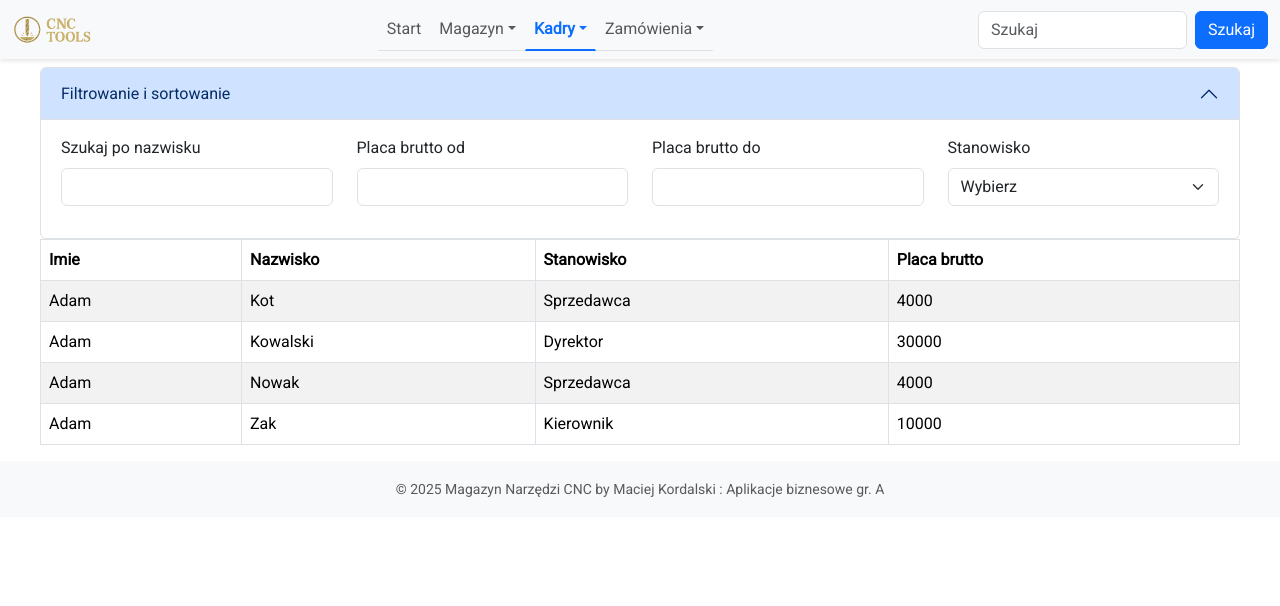
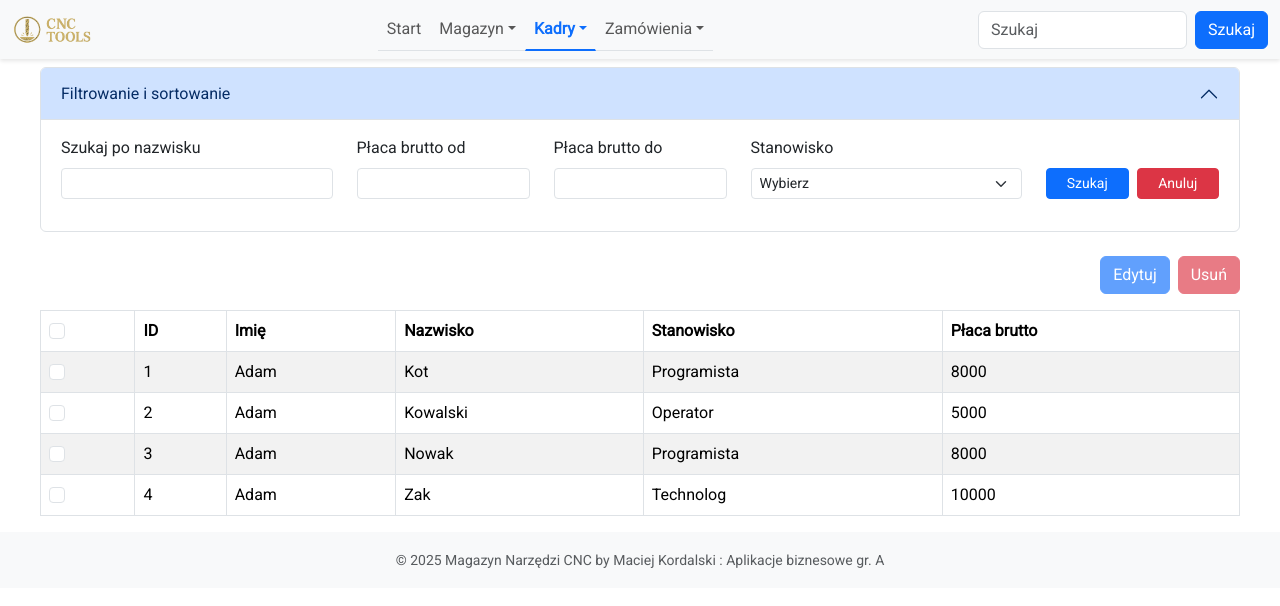
Before and after one commit to Mkordalskii/ReactApp, a React (Vite) app in the folder reactapp.client/: page /pracownicy in a window 1280 px wide. Shown: the top 606 px of the page. Built offline with nearby package versions, Linux system fonts and the light colour scheme.

Commit message:
Edit PracownikPage.jsx, PracownicyPage.jsx

```diff
--- a/reactapp.client/src/pracownik/PracownicyPage.jsx
+++ b/reactapp.client/src/pracownik/PracownicyPage.jsx
@@ -1,89 +1,150 @@
+import React, { useState } from 'react';
 import Container from 'react-bootstrap/Container';
 import Table from 'react-bootstrap/Table';
 import Accordion from 'react-bootstrap/Accordion';
 import Form from 'react-bootstrap/Form';
 import Row from 'react-bootstrap/Row';
 import Col from 'react-bootstrap/Col';
+import Button from 'react-bootstrap/Button';
+
+const initialEmployees = [
+    { id: 1, imie: 'Adam', nazwisko: 'Kot', stanowisko: 'Programista', placa: 8000 },
+    { id: 2, imie: 'Adam', nazwisko: 'Kowalski', stanowisko: 'Operator', placa: 5000 },
+    { id: 3, imie: 'Adam', nazwisko: 'Nowak', stanowisko: 'Programista', placa: 8000 },
+    { id: 4, imie: 'Adam', nazwisko: 'Zak', stanowisko: 'Technolog', placa: 10000 },
+];
 
 export const Pracownicy = () => {
+    const [employees] = useState(initialEmployees);
+    const [selectedIds, setSelectedIds] = useState([]);
+
+    const toggleSelectAll = (e) => {
+        if (e.target.checked) {
+            setSelectedIds(employees.map(emp => emp.id));
+        } else {
+            setSelectedIds([]);
+        }
+    };
+
+    const toggleSelectRow = (id) => {
+        setSelectedIds(prev =>
+            prev.includes(id) ? prev.filter(i => i !== id) : [...prev, id]
+        );
+    };
+
+    const handleDelete = () => {
+        alert(`Usuwanie pracowników: ${selectedIds.join(", ")}`);
+    };
+
+    const handleEdit = () => {
+        alert(`Edycja pracownika: ${selectedIds.join(", ")}`);
+    };
+
     return (
         <Container fluid>
-            <Accordion defaultActiveKey="filtrowanie">
-                <Accordion.Item eventKey="filtrowanie">
+            <Accordion defaultActiveKey="0" className="mb-4">
+                <Accordion.Item eventKey="0">
                     <Accordion.Header>Filtrowanie i sortowanie</Accordion.Header>
                     <Accordion.Body>
                         <Form>
                             <Row className="mb-3">
-                                <Col>
+                                <Col xs={12} md={3}>
                                     <Form.Group>
                                         <Form.Label>Szukaj po nazwisku</Form.Label>
-                                        <Form.Control type="text" />
+                                        <Form.Control type="text" size="sm" />
                                     </Form.Group>
                                 </Col>
-                                <Col>
+                                <Col xs={6} md={2}>
                                     <Form.Group>
-                                        <Form.Label>Placa brutto od</Form.Label>
-                                        <Form.Control type="text" />
+                                        <Form.Label>Płaca brutto od</Form.Label>
+                                        <Form.Control type="text" size="sm" />
                                     </Form.Group>
                                 </Col>
-                                <Col>
+                                <Col xs={6} md={2}>
                                     <Form.Group>
-                                        <Form.Label>Placa brutto do</Form.Label>
-                                        <Form.Control type="text" />
+                                        <Form.Label>Płaca brutto do</Form.Label>
+                                        <Form.Control type="text" size="sm" />
                                     </Form.Group>
                                 </Col>
-                                <Col>
+                                <Col xs={12} md={3}>
                                     <Form.Group>
                                         <Form.Label>Stanowisko</Form.Label>
-                                        <Form.Select>
+                                        <Form.Select size="sm">
                                             <option>Wybierz</option>
-                                            <option value="1">Dyrektor</option>
-                                            <option value="2">Kierownik</option>
-                                            <option value="3">Sprzedawca</option>
+                                            <option value="1">Technolog</option>
+                                            <option value="2">Programista</option>
+                                            <option value="3">Operator</option>
                                         </Form.Select>
                                     </Form.Group>
+                                </Col>
+                                <Col xs={12} md={2} className="d-flex align-items-end justify-content-end">
+                                    <div className="d-flex w-100">
+                                        <Button variant="primary" size="sm" className="me-2 w-100">Szukaj</Button>
+                                        <Button variant="danger" size="sm" className="w-100">Anuluj</Button>
+                                    </div>
                                 </Col>
                             </Row>
                         </Form>
                     </Accordion.Body>
                 </Accordion.Item>
             </Accordion>
-            <Table striped bordered hover>
+
+            {/* Przyciski akcji */}
+            <div className="d-flex justify-content-end mb-3">
+                <Button
+                    variant="primary"
+                    className="me-2"
+                    disabled={selectedIds.length !== 1}
+                    onClick={handleEdit}
+                >
+                    Edytuj
+                </Button>
+                <Button
+                    variant="danger"
+                    disabled={selectedIds.length === 0}
+                    onClick={handleDelete}
+                >
+                    Usuń
+                </Button>
+            </div>
+
+            {/* Tabela pracowników */}
+            <Table striped bordered hover responsive>
                 <thead>
                     <tr>
-                        <th>Imie</th>
+                        <th>
+                            <Form.Check
+                                type="checkbox"
+                                onChange={toggleSelectAll}
+                                checked={selectedIds.length === employees.length}
+                            />
+                        </th>
+                        <th>ID</th>
+                        <th>Imię</th>
                         <th>Nazwisko</th>
                         <th>Stanowisko</th>
-                        <th>Placa brutto</th>
+                        <th>Płaca brutto</th>
                     </tr>
                 </thead>
                 <tbody>
-                    <tr>
-                        <td>Adam</td>
-                        <td>Kot</td>
-                        <td>Sprzedawca</td>
-                        <td>4000</td>
-                    </tr>
-                    <tr>
-                        <td>Adam</td>
-                        <td>Kowalski</td>
-                        <td>Dyrektor</td>
-                        <td>30000</td>
-                    </tr>
-                    <tr>
-                        <td>Adam</td>
-                        <td>Nowak</td>
-                        <td>Sprzedawca</td>
-                        <td>4000</td>
-                    </tr>
-                    <tr>
-                        <td>Adam</td>
-                        <td>Zak</td>
-                        <td>Kierownik</td>
-                        <td>10000</td>
-                    </tr>
+                    {employees.map(emp => (
+                        <tr key={emp.id}>
+                            <td>
+                                <Form.Check
+                                    type="checkbox"
+                                    checked={selectedIds.includes(emp.id)}
+                                    onChange={() => toggleSelectRow(emp.id)}
+                                />
+                            </td>
+                            <td>{emp.id}</td>
+                            <td>{emp.imie}</td>
+                            <td>{emp.nazwisko}</td>
+                            <td>{emp.stanowisko}</td>
+                            <td>{emp.placa}</td>
+                        </tr>
+                    ))}
                 </tbody>
             </Table>
         </Container>
-    )
-}
+    );
+};
--- a/reactapp.client/src/pracownik/PracownikPage.jsx
+++ b/reactapp.client/src/pracownik/PracownikPage.jsx
@@ -89,6 +89,42 @@ export const Pracownik = () => {
                             </Row>
                         </Tab>
 
+                        <Tab eventKey="adres" title="Adres">
+                            <Row className="mb-3">
+                                <Col xs={4} md={2}>
+                                    <Form.Group>
+                                        <Form.Label>Kraj</Form.Label>
+                                        <Form.Control
+                                            type="text" />
+                                    </Form.Group>
+                                </Col>
+                                <Col xs={4} md={2}>
+                                    <Form.Group>
+                                        <Form.Label>Kod pocztowy</Form.Label>
+                                        <Form.Control type="text"/>
+                                    </Form.Group>
+                                </Col>
+                                <Col xs={4} md={2}>
+                                    <Form.Group>
+                                        <Form.Label>Miasto</Form.Label>
+                                        <Form.Control type="text" />
+                                    </Form.Group>
+                                </Col>
+                                <Col xs={4} md={2}>
+                                    <Form.Group>
+                                        <Form.Label>Ulica</Form.Label>
+                                        <Form.Control type="text" />
+                                    </Form.Group>
+                                </Col>
+                                <Col xs={4} md={2}>
+                                    <Form.Group>
+                                        <Form.Label>Numer domu</Form.Label>
+                                        <Form.Control type="text" />
+                                    </Form.Group>
+                                </Col>
+                            </Row>
+                        </Tab>
+
                         <Tab eventKey="cena" title="Wynagrodzenie">
                             <Row className="mb-3">
                                 <Col>
```
